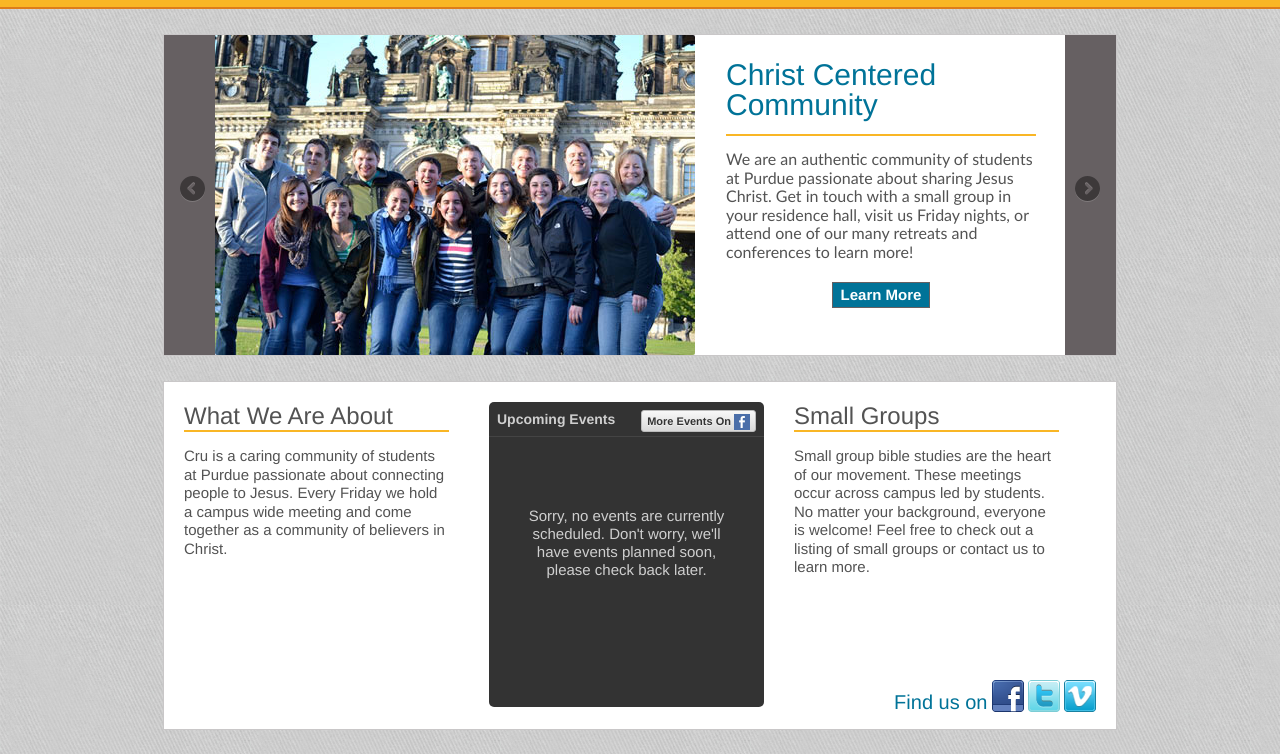
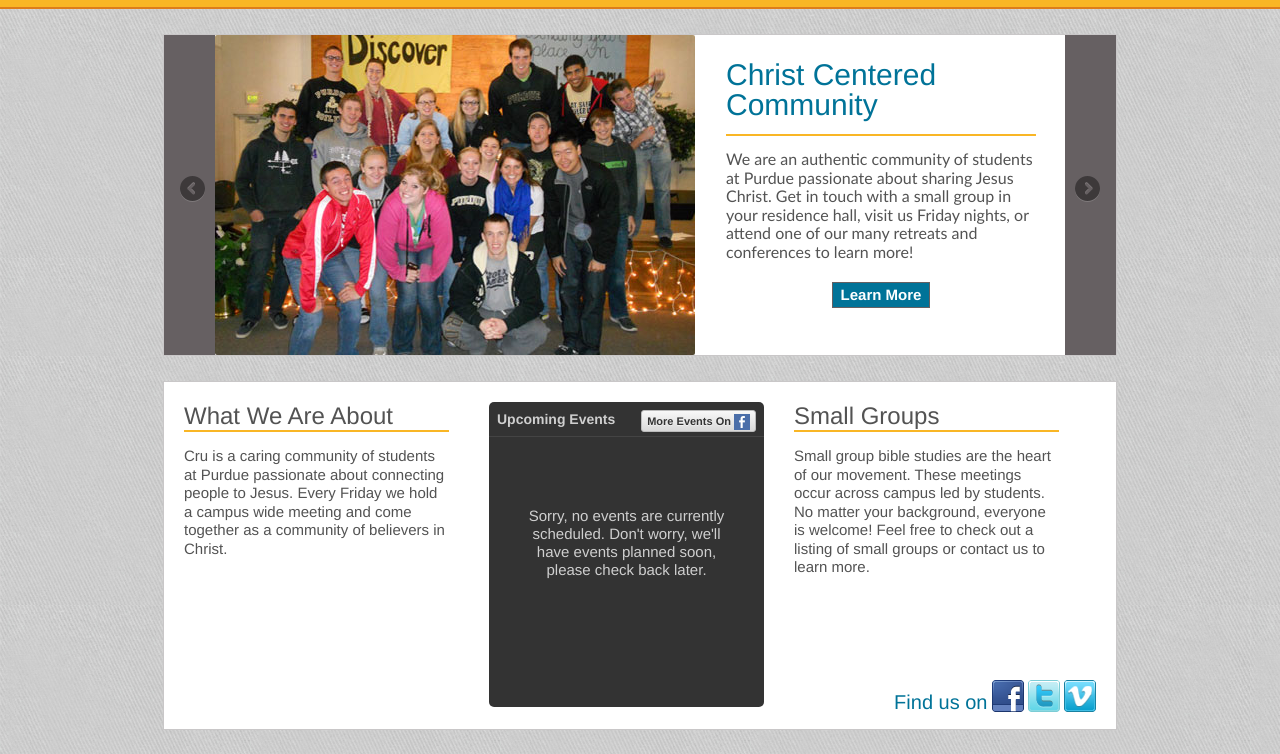
Before and after one commit to jrahman-zz/purdue-cru-website, a WordPress theme: template wp-theme/PurdueCruTheme/index.php in a window 1280 px wide. Shown: the part 208-962 px from the top of the page. Run offline with PHP 8.4 and a stand-in for WordPress, Linux system fonts and the light colour scheme; the site name, menu and one post (Sample post) are stand-ins, and other content is empty; some libraries are stand-ins or nearby versions.

Commit message:
New slide image

```diff
--- a/wp-theme/PurdueCruTheme/index.php
+++ b/wp-theme/PurdueCruTheme/index.php
@@ -14,7 +14,7 @@ get_header();
 			<div id="slide-control" class="slide-control">
 			<ul class="slides">
 			<li class="slide">
-				<img class="slide-image" src="<?php echo get_template_directory_uri()?>/images/berlin-project-2.jpg" alt="Purdue Cru is an authentic community of students passionate about sharing Jesus Christ.">
+				<img class="slide-image" src="<?php echo get_template_directory_uri()?>/images/fall_retreat_2012_1.jpg" alt="Purdue Cru is an authentic community of students passionate about sharing Jesus Christ.">
 				<div class="slide-message">
 					<h1 class="slide-header">Christ Centered Community</h1>
 					<p class="slide-text">We are an authentic community of students at Purdue passionate about sharing Jesus Christ. Get in touch with a small group in your residence hall, visit us Friday nights, or attend one of our many retreats and conferences to learn more!
```
